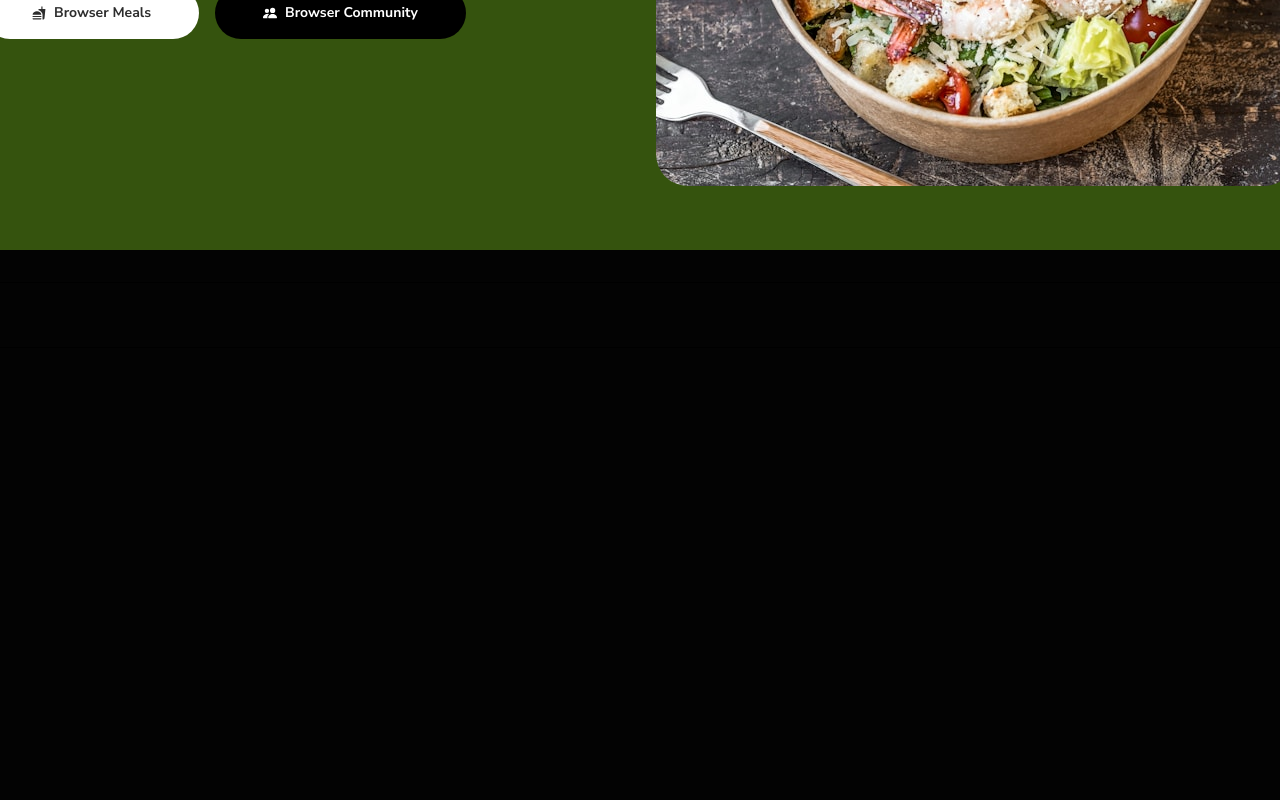
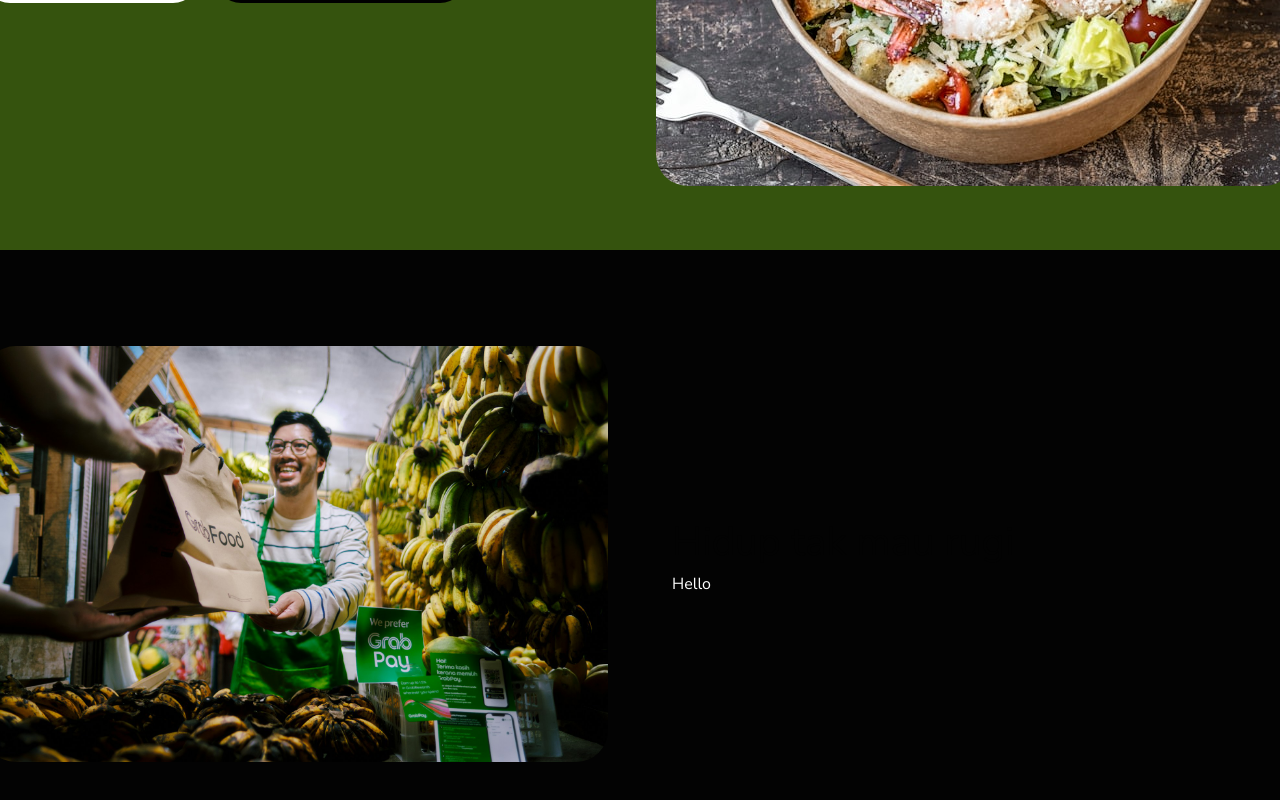
Before and after one commit to sundeeseeyou/foodies, a Next.js app: page / in a window 1280 px wide. Shown: the part 512-1312 px from the top of the page. Before the commit the page ends 924 px from the top, so only its background shows below. Built offline with nearby package versions, Linux system fonts and the light colour scheme.

Commit message:
fix some custom component

```diff
--- /dev/null
+++ b/components/SectionFeaturesLeft.tsx
@@ -0,0 +1,16 @@
+import SectionImage from "./SectionImage";
+import SectionText from "./SectionText";
+
+export default function SectionFeaturesLeft() {
+  return (
+    <section className="flex flex-col justify-center items-center w-full h-auto">
+      <div className="flex flex-row justify-center items-center w-[1440px] min-h-64 gap-16 rounded-xl p-16">
+        <SectionImage url="/assets/delivery.jpg" alt="delivery guy" />
+        <SectionText>
+          <h2>Hidup tak mau rugi</h2>
+          <p>Hello</p>
+        </SectionText>
+      </div>
+    </section>
+  );
+}
--- a/components/SectionImage.tsx
+++ b/components/SectionImage.tsx
@@ -1 +1,20 @@
-export default function SectionImage() {}
+import Image from "next/image";
+
+interface imagetype {
+  url: string;
+  alt: string;
+}
+export default function SectionImage({ url, alt }: imagetype) {
+  return (
+    <>
+      <Image
+        src={url}
+        alt={alt}
+        width={500}
+        height={0}
+        className="w-[100%] object-contain min-w-64 rounded-4xl"
+        priority
+      />
+    </>
+  );
+}
--- a/components/SectionImageText.tsx
+++ /dev/null
@@ -1,7 +0,0 @@
-export default function SectionImageText() {
-  return (
-    <section className="flex flex-col justify-center items-center w-full h-auto">
-      <div className="flex flex-row justify-center items-center w-[1440px] gap-8 p-8 border border-solid border-black rounded-xl"></div>
-    </section>
-  );
-}
--- /dev/null
+++ b/components/SectionText.tsx
@@ -0,0 +1,7 @@
+export default function SectionText({
+  children,
+}: Readonly<{
+  children: React.ReactNode;
+}>) {
+  return <div className="w-[100%] h-auto">{children}</div>;
+}
--- a/src/app/globals.css
+++ b/src/app/globals.css
@@ -23,3 +23,18 @@ body {
   background: var(--background);
   color: var(--foreground);
 }
+
+h1 {
+  font-size: 3rem;
+  color: var(--background);
+}
+
+h2 {
+  font-size: 2.5rem;
+  color: #030303;
+}
+
+p {
+  font-size: 1rem;
+  line-height: 1.5;
+}
--- a/src/app/page.tsx
+++ b/src/app/page.tsx
@@ -1,11 +1,11 @@
 import HeroesImage from "../../components/HeroesImage";
-import SectionImageText from "../../components/SectionImageText";
+import SectionFeatures from "../../components/SectionFeaturesLeft";
 
 export default function Home() {
   return (
     <main className="flex flex-col items-center justify-center gap-8 py-16">
       <HeroesImage />
-      <SectionImageText></SectionImageText>
+      <SectionFeatures></SectionFeatures>
     </main>
   );
 }
```
Also changed, not shown: public/assets/delivery.jpg (renamed from src/assets/delivery.jpg).
